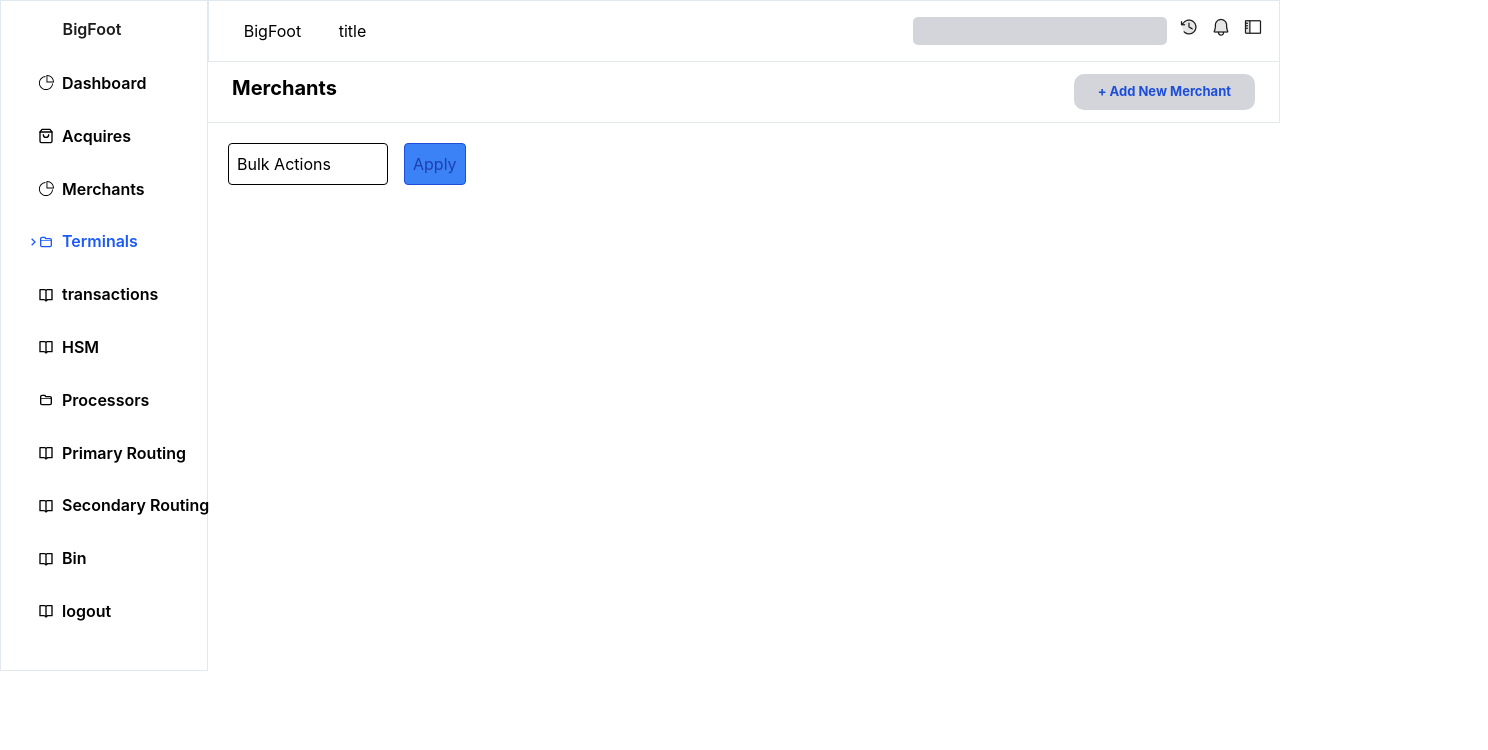
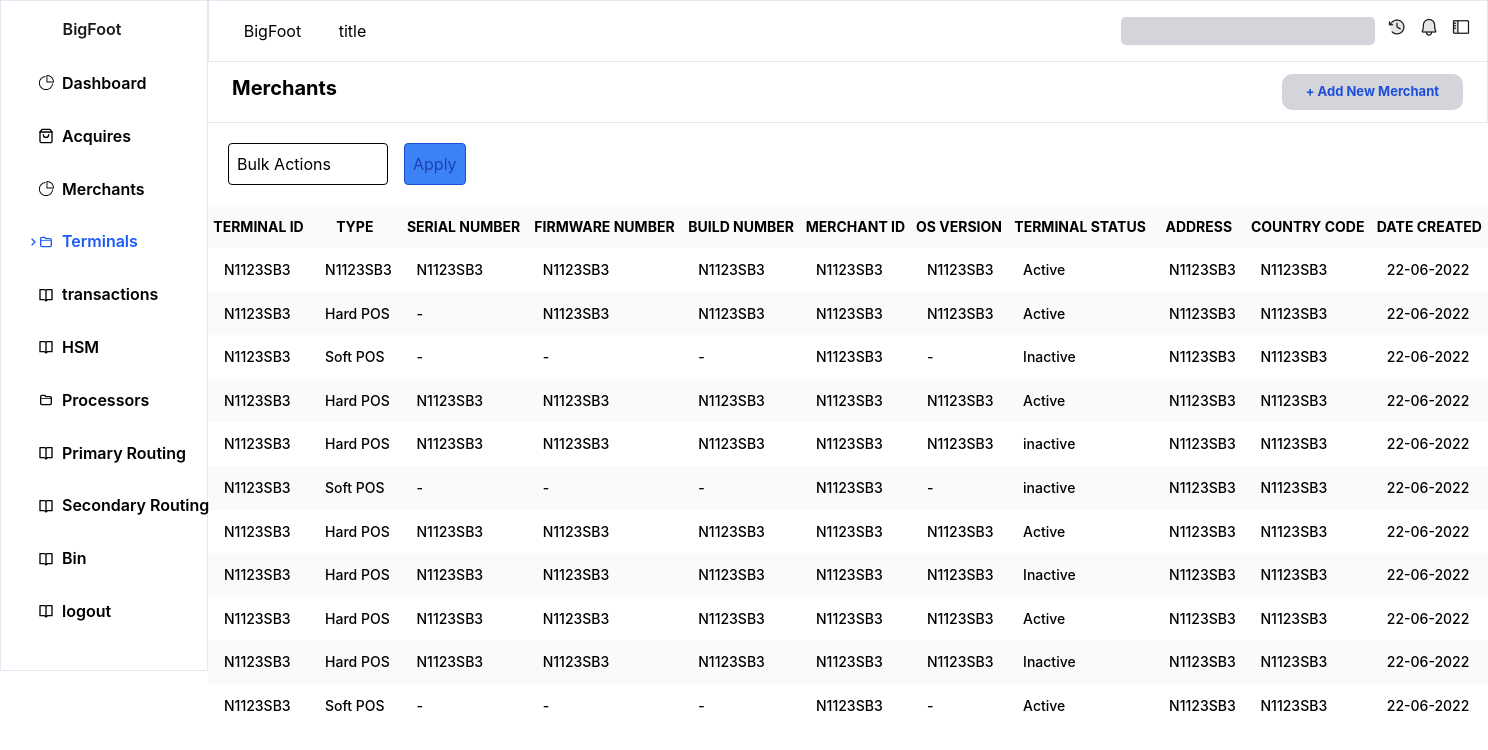
Before and after one commit to brunolotab/Tms30project, a React (Vite) app in the folder Tm30project/: page /Terminals in a window 1280 px wide. Shown: the top 750 px of the page, 1488 px wide, since content can reach past the window. Built offline with nearby package versions, Linux system fonts and the light colour scheme.

Commit message:
7th commit

```diff
--- a/Tm30project/src/Pages/HSM/HSMnav.jsx
+++ b/Tm30project/src/Pages/HSM/HSMnav.jsx
@@ -1,6 +1,6 @@
 import React from 'react'
 // import { NavLink } from 'react-router-dom'
-import { NavLink, useNavigate } from 'react-router-dom'
+import { NavLink } from 'react-router-dom'
 import styled from 'styled-components'
 
 function HSMnav() {
--- a/Tm30project/src/Pages/Processors/ProcessorData/Processordata.jsx
+++ b/Tm30project/src/Pages/Processors/ProcessorData/Processordata.jsx
@@ -1,5 +1,6 @@
 
 export const Processordata =[
+//    #heading {ID:'PROCESSOR 1D', Name: 'PROCESSOR NAME', Adress:'PROCESSOR IP ADRESS', Port:'PROCESSOR PORT NO.', ?Type:'PROCESSOR TYPE', PDesc: 'PROCESSOR DESCRIPTION'},
     {ID:'POS1245', Name: 'Position', Adress:'10.010.199.212', Port:'5434.', Type:'POSITILLON NODE', Desc: 'POSTILLON NODE 32113....'},
     {ID:'NIB0057', Name: 'NIBBS', Adress:'10.010.199.212', Port:'2214', Type:'NIBBS NODE', Desc: 'NIBBS NODE 32113.........'},
     {ID:'TRANZ2392', Name: 'Tranzware(TIC)', Adress:'10.010.199.212', Port:'8371', Type:'TRANZWARE NODE', Desc: 'TRANZWARE NODE 32113....'}
--- /dev/null
+++ b/Tm30project/src/Pages/Terminals/DataTerminal/Dataterminal.jsx
@@ -0,0 +1,14 @@
+
+export const DataTerminals = [
+    {TID:'N1123SB3', Type:'N1123SB3',Snumber:'N1123SB3', Fnumber:'N1123SB3', Bnumber:'N1123SB3', MID:'N1123SB3', OS:'N1123SB3',TStatus: 'Active',Adress:'N1123SB3', Code:'N1123SB3', Date:'22-06-2022' },
+    {TID:'N1123SB3', Type:'Hard POS',Snumber:'-', Fnumber:'N1123SB3', Bnumber:'N1123SB3', MID:'N1123SB3', OS:'N1123SB3',TStatus: 'Active',Adress:'N1123SB3', Code:'N1123SB3', Date:'22-06-2022' },
+    {TID:'N1123SB3', Type:'Soft POS',Snumber:'-', Fnumber:'-', Bnumber:'-', MID:'N1123SB3', OS:'-',TStatus: 'Inactive',Adress:'N1123SB3', Code:'N1123SB3', Date:'22-06-2022' },
+    {TID:'N1123SB3', Type:'Hard POS',Snumber:'N1123SB3', Fnumber:'N1123SB3', Bnumber:'N1123SB3', MID:'N1123SB3', OS:'N1123SB3',TStatus: 'Active',Adress:'N1123SB3', Code:'N1123SB3', Date:'22-06-2022' },
+    {TID:'N1123SB3', Type:'Hard POS',Snumber:'N1123SB3', Fnumber:'N1123SB3', Bnumber:'N1123SB3', MID:'N1123SB3', OS:'N1123SB3',TStatus: 'inactive',Adress:'N1123SB3', Code:'N1123SB3', Date:'22-06-2022' },
+    {TID:'N1123SB3', Type:'Soft POS',Snumber:'-', Fnumber:'-', Bnumber:'-', MID:'N1123SB3', OS:'-',TStatus: 'inactive',Adress:'N1123SB3', Code:'N1123SB3', Date:'22-06-2022' },
+    {TID:'N1123SB3', Type:'Hard POS',Snumber:'N1123SB3', Fnumber:'N1123SB3', Bnumber:'N1123SB3', MID:'N1123SB3', OS:'N1123SB3',TStatus: 'Active',Adress:'N1123SB3', Code:'N1123SB3', Date:'22-06-2022' },
+    {TID:'N1123SB3', Type:'Hard POS',Snumber:'N1123SB3', Fnumber:'N1123SB3', Bnumber:'N1123SB3', MID:'N1123SB3', OS:'N1123SB3',TStatus: 'Inactive',Adress:'N1123SB3', Code:'N1123SB3', Date:'22-06-2022' },
+    {TID:'N1123SB3', Type:'Hard POS',Snumber:'N1123SB3', Fnumber:'N1123SB3', Bnumber:'N1123SB3', MID:'N1123SB3', OS:'N1123SB3',TStatus: 'Active',Adress:'N1123SB3', Code:'N1123SB3', Date:'22-06-2022' },
+    {TID:'N1123SB3', Type:'Hard POS',Snumber:'N1123SB3', Fnumber:'N1123SB3', Bnumber:'N1123SB3', MID:'N1123SB3', OS:'N1123SB3',TStatus: 'Inactive',Adress:'N1123SB3', Code:'N1123SB3', Date:'22-06-2022' },
+    {TID:'N1123SB3', Type:'Soft POS',Snumber:'-', Fnumber:'-', Bnumber:'-', MID:'N1123SB3', OS:'-',TStatus: 'Active',Adress:'N1123SB3', Code:'N1123SB3', Date:'22-06-2022' },
+]
--- a/Tm30project/src/Pages/Terminals/Terminals.jsx
+++ b/Tm30project/src/Pages/Terminals/Terminals.jsx
@@ -1,10 +1,15 @@
 import React from 'react'
 import Navbar from '../../Components/Navbar'
+import { DataTerminals } from './DataTerminal/Dataterminal'
+import styled from 'styled-components'
 
 function Terminals() {
+
+  const DataTerminal = DataTerminals
+
   return (
-    <div>
-      <Navbar/>
+    <Div className='w-[100vw]'>
+      <Navbar />
        <div className='flex justify-between align-middle bg-white p-3 border border-l-0 border-b-slate-200 border-t-0 px-6'  >
         <div className='font-bold text-xl'>Merchants</div>
         <div><button className='bg-color1 p-6 py-2 rounded-[10px] text-blue-700 font-bold text-[13px] '> + Add New Merchant</button></div>
@@ -15,8 +20,64 @@ function Terminals() {
           <button className='border border-blue-700 rounded-[4px] p-2 w-25 text-blue-800 bg-blue-500'> Apply</button>
         </div>
       </div>
-    </div>
+      <div className='text-[14px] leading-[2.6rem] w-[100vw] font-medium'>
+        <table className=' w-[100%]'>
+          <tr>
+            <th>TERMINAL ID</th>
+            <th>TYPE</th>
+            <th>SERIAL NUMBER</th>
+            <th>FIRMWARE NUMBER</th>
+            <th>BUILD NUMBER</th>
+            <th>MERCHANT ID</th>
+            <th>OS VERSION</th>
+            <th>TERMINAL STATUS</th>
+            <th>ADDRESS</th>
+            <th>COUNTRY CODE</th>
+            <th>DATE CREATED</th>
+          </tr>
+          {
+            DataTerminal.map((item) => {
+              return(
+                <tr key={item.id} >
+                  <td className='pl-4'>{item.TID}</td>
+                  <td className='pl-4'>{item.Type}</td>
+                  <td className='pl-4'>{item.Snumber}</td>
+                  <td className='pl-4'>{item.Fnumber}</td>
+                  <td className='pl-4'>{item.Bnumber}</td>
+                  <td className='pl-4'>{item.MID}</td>
+                  <td className='pl-4'>{item.OS}</td>
+                  <td className={`text-[${
+                  item?.TStatus === 'Active'? 'bg-green-800' : 'bg-red-800'
+                }] pl-4`} >{item.TStatus}</td>
+                  <td className='pl-4'>{item.Adress}</td>
+                  <td className='pl-4'>{item.Code}</td>
+                  <td className='pl-4'>{item.Date}</td>
+                </tr>
+              )
+            })
+          }
+        </table>
+      </div>
+    </Div>
   )
 }
 
 export default Terminals
+
+
+const Div = styled.div`
+  /* td {
+    text-align: left;
+    width: 5rem;
+    font-size: 13px;
+  } */
+  tr:nth-child(odd) {
+    background-color: #fafafa;
+    /* width: 7rem; */
+  }
+  /* th {
+    padding-left: -12px;
+    font-size: 14px;
+    border: 1px solid red;
+  } */
+  `
```
